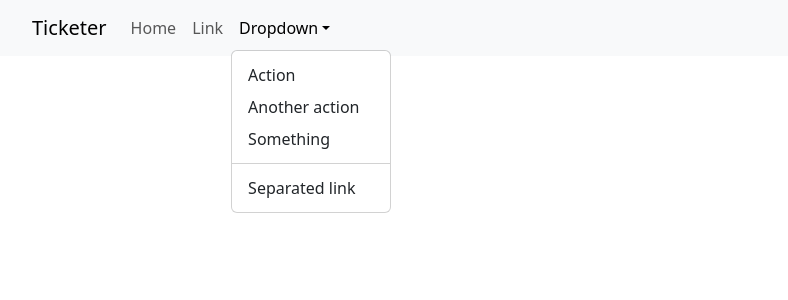
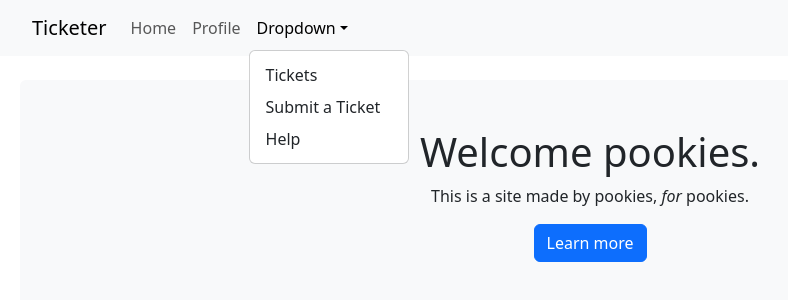
Before and after one commit to felixzhu88/madhacks-2024, a React (Create React App) app in the folder my-app/: page / in a window 1280 px wide. Both pictures are taken after a click on the button "Dropdown". Shown: the top 300 px of the page, without its empty margins (50-838 px from the left). Built offline with nearby package versions, Linux system fonts and the light colour scheme.

Commit message:
adding individual pages and links

```diff
--- a/my-app/package.json
+++ b/my-app/package.json
@@ -10,6 +10,7 @@
     "react": "^18.3.1",
     "react-bootstrap": "^2.10.5",
     "react-dom": "^18.3.1",
+    "react-router-dom": "^6.28.0",
     "react-scripts": "^5.0.1",
     "web-vitals": "^2.1.4"
   },
--- a/my-app/src/App.js
+++ b/my-app/src/App.js
@@ -3,24 +3,27 @@ import Container from 'react-bootstrap/Container';
 import Nav from 'react-bootstrap/Nav';
 import Navbar from 'react-bootstrap/Navbar';
 import NavDropdown from 'react-bootstrap/NavDropdown';
+import Button from 'react-bootstrap/Button';
 import 'bootstrap/dist/css/bootstrap.min.css';
 
-function BasicExample() {
+import { BrowserRouter as Router, Routes, Route, Link } from 'react-router-dom'; // Import from react-router-dom
+import TicketsPage from './pages/Tickets/TicketPage'; // Correct relative path
+import ProfilePage from './pages/Profile/ProfilePage'; // Correct relative path
+
+function NavBar() {
   return (
     <Navbar expand="lg" className="bg-light">
       <Container>
-        <Navbar.Brand href="#home">Ticketer</Navbar.Brand>
+        <Navbar.Brand as={Link} to="/">Ticketer</Navbar.Brand> {/* Use 'as={Link}' for React Router */}
         <Navbar.Toggle aria-controls="basic-navbar-nav" />
         <Navbar.Collapse id="basic-navbar-nav">
           <Nav className="me-auto">
-            <Nav.Link href="#home">Home</Nav.Link>
-            <Nav.Link href="#link">Link</Nav.Link>
+            <Nav.Link as={Link} to="/">Home</Nav.Link>
+            <Nav.Link as={Link} to="/profile">Profile</Nav.Link>
             <NavDropdown title="Dropdown" id="basic-nav-dropdown">
-              <NavDropdown.Item href="#action/3.1">Action</NavDropdown.Item>
-              <NavDropdown.Item href="#action/3.2">Another action</NavDropdown.Item>
-              <NavDropdown.Item href="#action/3.3">Something</NavDropdown.Item>
-              <NavDropdown.Divider />
-              <NavDropdown.Item href="#action/3.4">Separated link</NavDropdown.Item>
+              <NavDropdown.Item as={Link} to="/tickets">Tickets</NavDropdown.Item>
+              <NavDropdown.Item href="#action/3.2">Submit a Ticket</NavDropdown.Item>
+              <NavDropdown.Item href="#action/3.3">Help</NavDropdown.Item>
             </NavDropdown>
           </Nav>
         </Navbar.Collapse>
@@ -29,11 +32,30 @@ function BasicExample() {
   );
 }
 
+function Jumbotron() {
+  return (
+    <Container className="p-5 my-4 bg-light rounded">
+      <h1>Welcome pookies.</h1>
+      <p>This is a site made by pookies, <em>for</em> pookies.</p>
+      <p>
+        <Button variant="primary">Learn more</Button>
+      </p>
+    </Container>
+  );
+}
+
 function App() {
   return (
-    <div className="App">
-      <BasicExample />
-    </div>
+    <Router> {/* Wrap the app with Router */}
+      <div className="App">
+        <NavBar />
+        <Routes>
+          <Route path="/" element={<Jumbotron />} />
+          <Route path="/tickets" element={<TicketsPage />} />
+          <Route path="/profile" element={<ProfilePage />} />
+        </Routes>
+      </div>
+    </Router>
   );
 }
 
--- /dev/null
+++ b/my-app/src/pages/Tickets/TicketPage.js
@@ -0,0 +1,24 @@
+import Button from "react-bootstrap/Button";
+import Container from "react-bootstrap/Container";
+
+function Jumbotron() {
+    return (
+      <Container className="p-5 my-4 bg-light rounded">
+        <h1>Tickets</h1>
+        <p>Tickets</p>
+        <p>
+          <Button variant="primary">Learn more</Button>
+        </p>
+      </Container>
+    );
+}
+
+function App() {
+    return (
+      <div className="App">
+        <Jumbotron />
+      </div>
+    );
+  }
+
+  export default App;
```
Also changed, not shown: my-app/src/pages/Profile/ProfilePage.css (added), my-app/src/pages/Profile/ProfilePage.js (added), my-app/src/pages/Tickets/TicketPage.css (added), 1 other file (tests, documents, lock files or other folders).
